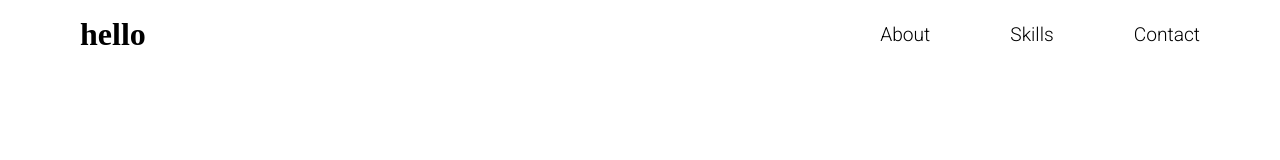
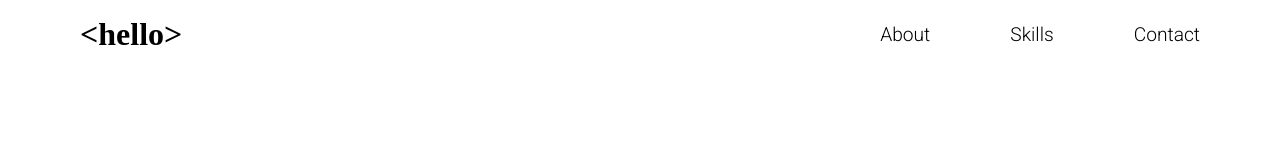
Before and after one commit to anazbinnoushad/anazbinnoushad.github.io, a React (Create React App) app: page / in a window 1280 px wide. Shown: the top 160 px of the page. Built offline with nearby package versions, Linux system fonts and the light colour scheme; a web font is replaced by a local one.

Commit message:
Test deploy

```diff
--- a/src/components/NavBar/NavBar.js
+++ b/src/components/NavBar/NavBar.js
@@ -5,6 +5,7 @@ import './NavBar.css'
 function NavBar() {
   const navRef = useRef()
   const headTitleRef = useRef()
+  const titleH= "<hello>"
   useEffect(()=>{
     gsap.fromTo(navRef.current , { x : "200" }, {x : "0" , duration : 1.5})
     gsap.fromTo(headTitleRef.current , { y : "-50" } , { y  : "0" , duration : 1.5})
@@ -12,7 +13,7 @@ function NavBar() {
   return (
     <div className='title_navigation_bar'>
         <div className="navigation_bar_logo">
-                <h4 className="nav_logo" ref={headTitleRef}> hello </h4>
+                <h4 className="nav_logo" ref={headTitleRef}> {titleH} </h4>
             </div>
             <div className="navigation_bar_navs" ref={navRef}>
                 <a href="#about">About</a>
```
